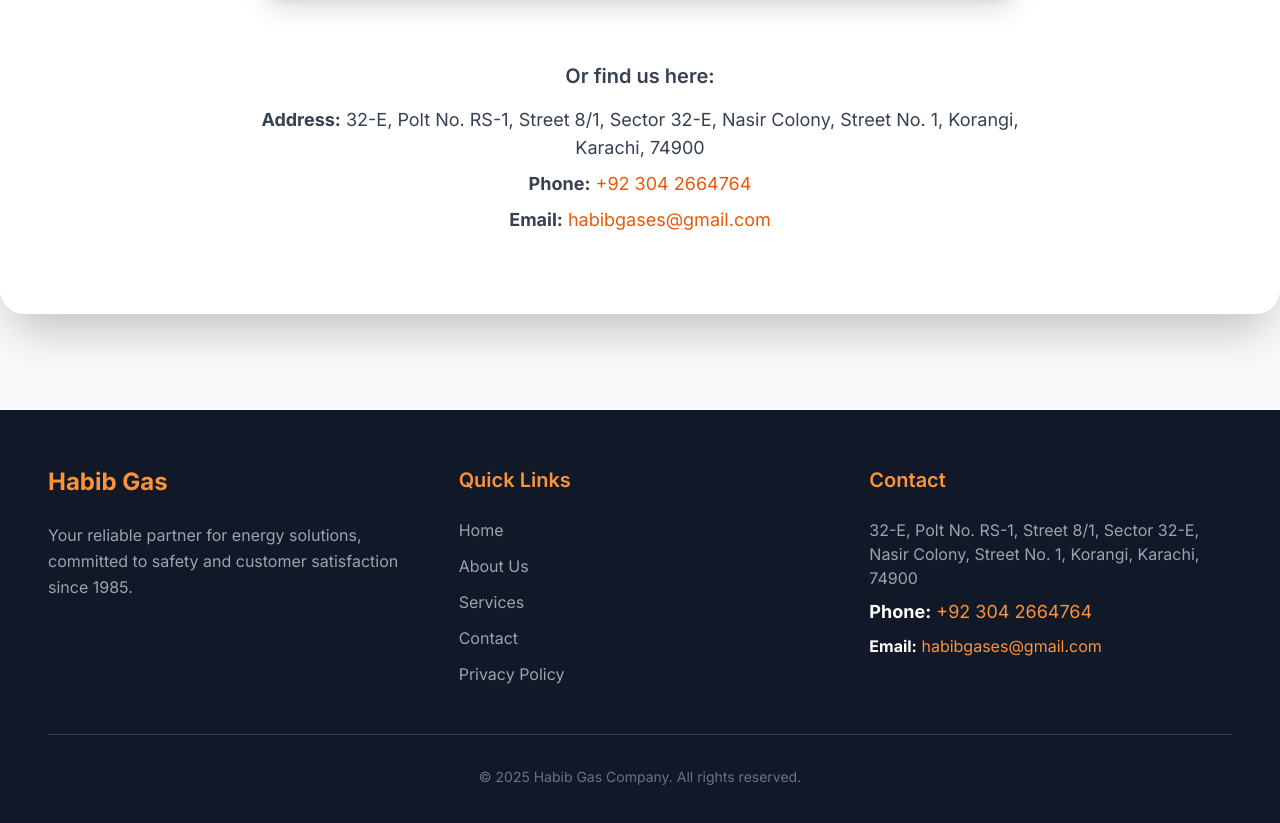
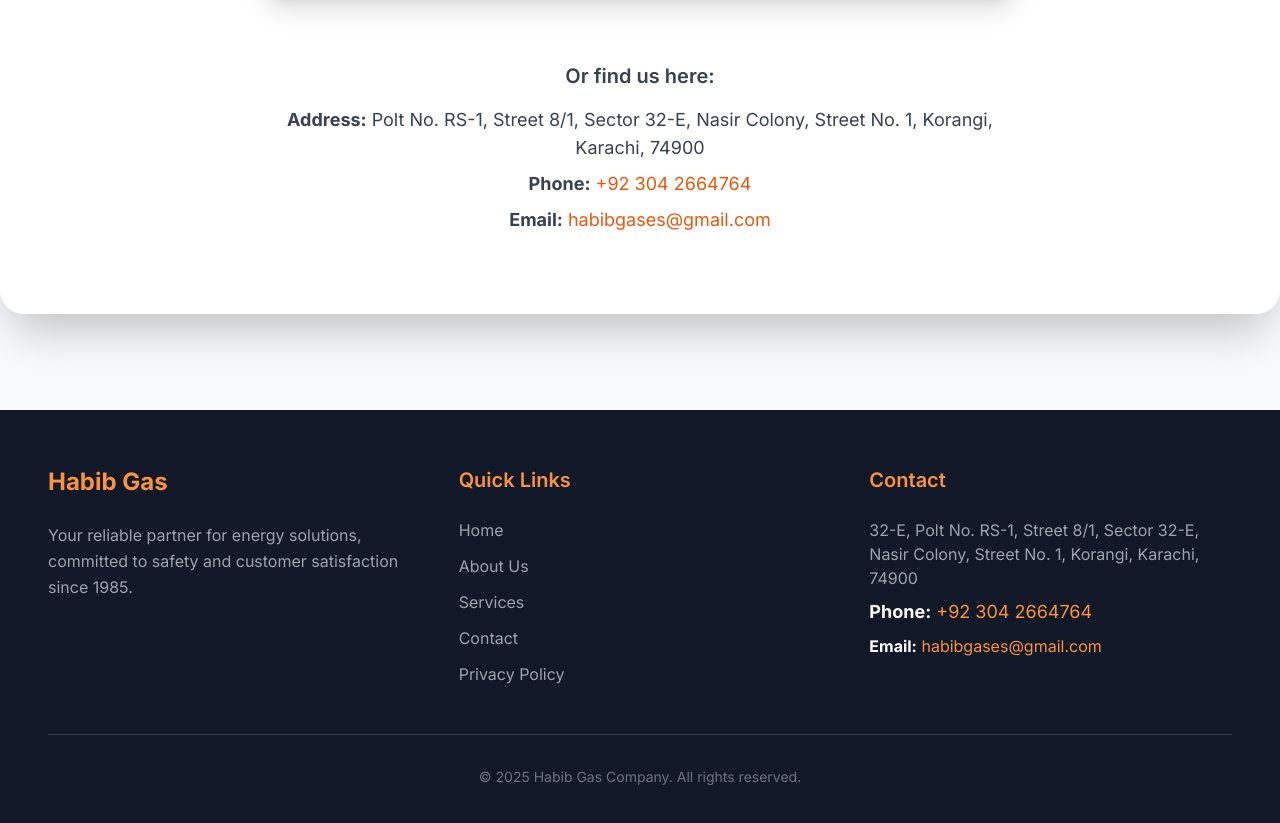
Before and after one commit to SaqibKorai/habib_gas, a React (Create React App) app: page / in a window 1280 px wide. Shown: the part 4123-4946 px from the top of the page. Built offline with nearby package versions, Linux system fonts and the light colour scheme.

Commit message:
Update App.js

```diff
--- a/src/App.js
+++ b/src/App.js
@@ -377,7 +377,7 @@
             </form>
             <div className="mt-16 text-center text-gray-700">
               <p className="text-xl font-semibold mb-4">Or find us here:</p>
-              <p className="mb-2 text-lg"><strong>Address:</strong> 32-E, Polt No. RS-1, Street 8/1, Sector 32-E, Nasir Colony, Street No. 1, Korangi, Karachi, 74900</p>
+              <p className="mb-2 text-lg"><strong>Address:</strong> Polt No. RS-1, Street 8/1, Sector 32-E, Nasir Colony, Street No. 1, Korangi, Karachi, 74900</p>
               <p className="mb-2 text-lg"><strong>Phone:</strong> <a href="tel:+923042664764" className="text-orange-600 hover:underline">+92 304 2664764</a></p>
               <p className="text-lg"><strong>Email:</strong> <a href="mailto:habibgases@gmail.com" className="text-orange-600 hover:underline">habibgases@gmail.com</a></p>
             </div>
```
